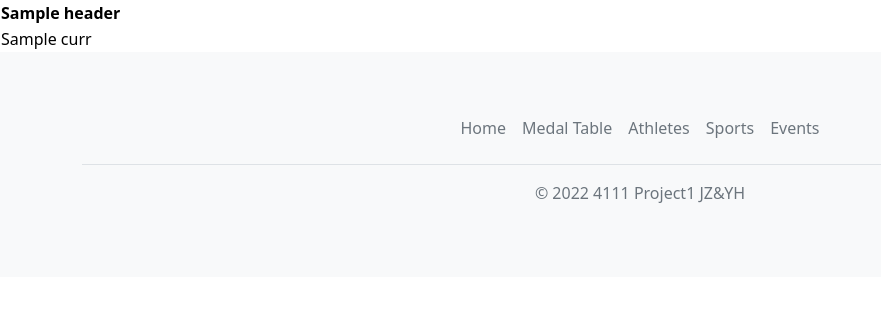
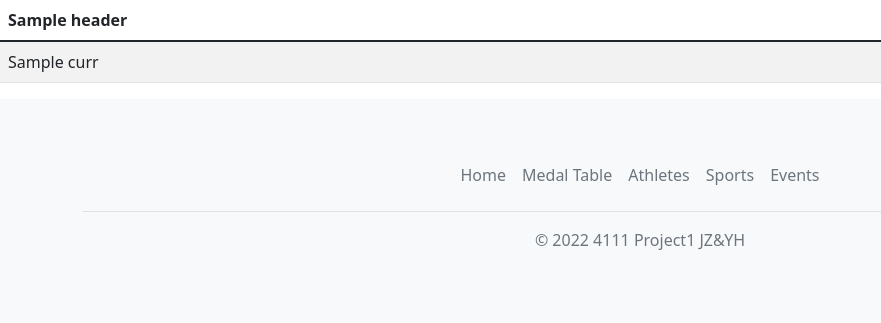
Before and after one commit to HannahFromAland/W4111-project1part3, a Flask app: template webserver/templates/entity.html in a window 1280 px wide. Shown: the part 56-379 px from the top of the page, without its empty margins (0-881 px from the left). Run offline with Flask 2, Linux system fonts and the light colour scheme; the template is opened without the code that fills it: most values are stand-ins (such as "Sample title", 1, 10 or a date in 2020).

Commit message:
add sooo fancy table

```diff
--- a/webserver/server.py
+++ b/webserver/server.py
@@ -40,7 +40,7 @@ app = Flask(__name__, template_folder=tmpl_dir)
 
 # DB_SERVER = "w4111.cisxo09blonu.us-east-1.rds.amazonaws.com"
 
-DATABASEURI = "postgresql://uni:password@w4111.cisxo09blonu.us-east-1.rds.amazonaws.com/proj1part2"
+DATABASEURI = "postgresql://yh3416:5933@w4111.cisxo09blonu.us-east-1.rds.amazonaws.com/proj1part2"
 
 
 #
--- a/webserver/templates/entity.html
+++ b/webserver/templates/entity.html
@@ -7,7 +7,7 @@
 <!--REMEMBER TO ADD TO THE HEAD-->
 
 {% block table %}
-<table class="table-primary">
+<table class = "table table-striped">
     <thead>
         <tr>
         {% for h in table["header"] %}
```
